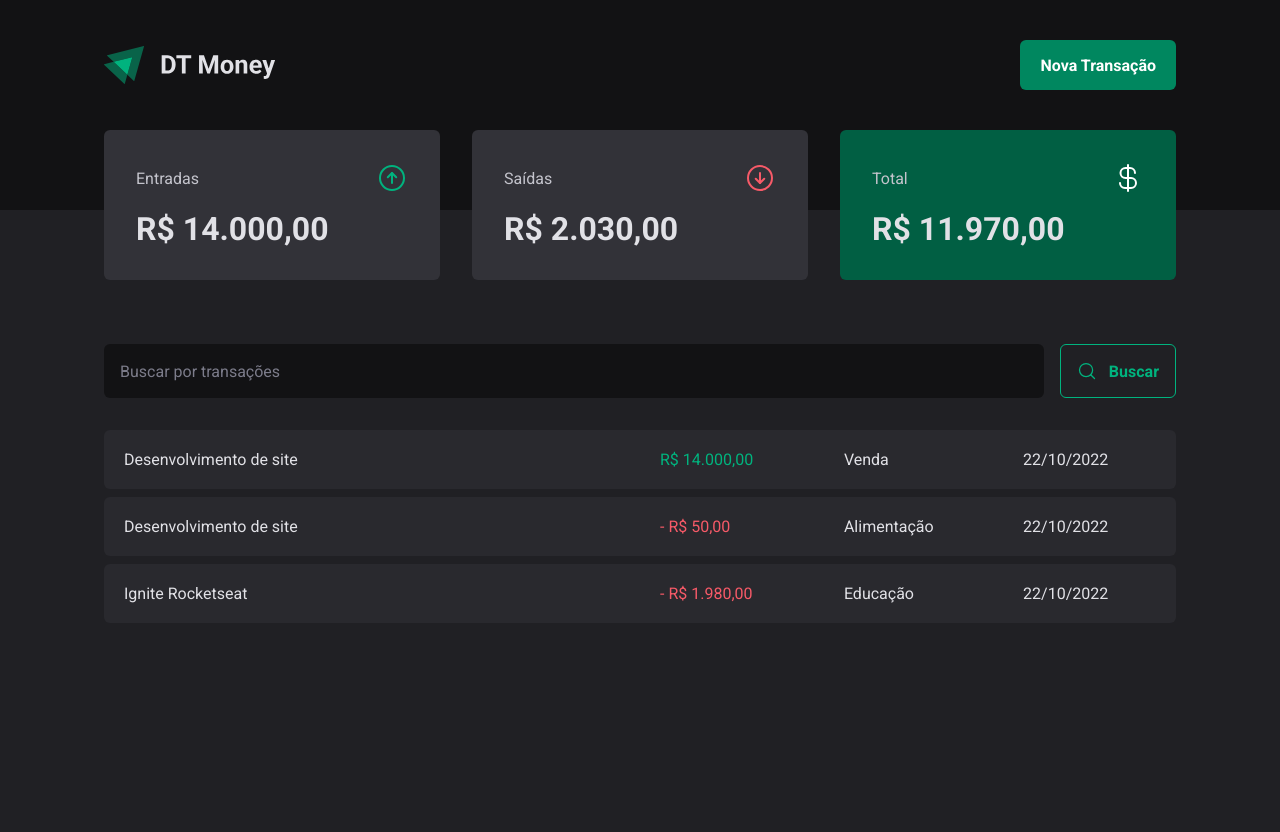
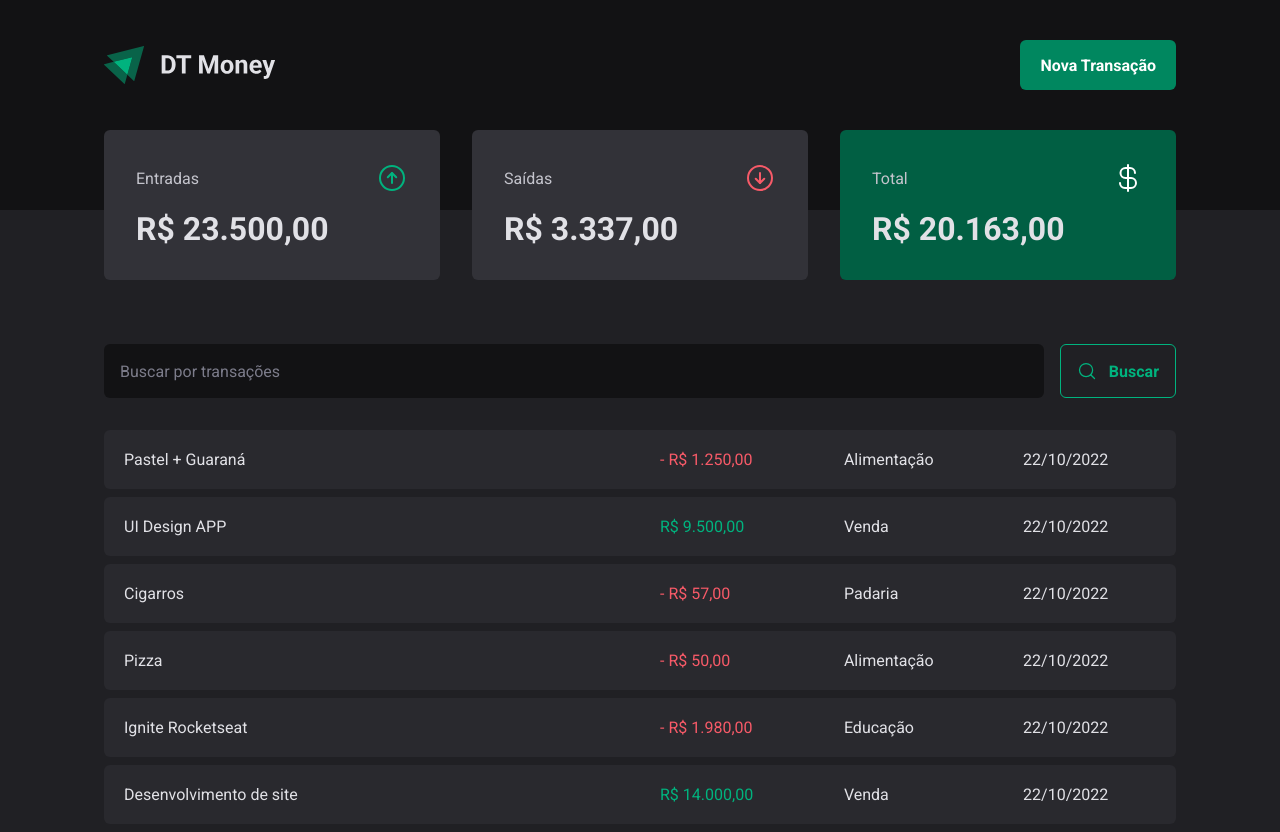
Before and after one commit to leoziondev/ignite-2022-dt-money, a React (Vite) app: page / in a window 1280 px wide. Before the commit the page ends 800 px from the top, so only its background shows below. Built offline with nearby package versions, Linux system fonts and the light colour scheme; data requests are answered from the project's data file.

Commit message:
create new transaction

```diff
--- a/server.json
+++ b/server.json
@@ -10,7 +10,7 @@
     },
     {
       "id": 2,
-      "description": "Desenvolvimento de site",
+      "description": "Pizza",
       "type": "outcome",
       "category": "Alimentação",
       "price": 50,
@@ -23,6 +23,30 @@
       "category": "Educação",
       "price": 1980,
       "createdAt": "2022-10-22T09:31:27.707Z"
+    },
+    {
+      "description": "Cigarros",
+      "price": 57,
+      "category": "Padaria",
+      "type": "outcome",
+      "createdAt": "2022-10-22T22:45:21.772Z",
+      "id": 4
+    },
+    {
+      "description": "UI Design APP",
+      "price": 9500,
+      "category": "Venda",
+      "type": "income",
+      "createdAt": "2022-10-22T22:48:31.365Z",
+      "id": 5
+    },
+    {
+      "description": "Pastel + Guaraná",
+      "price": 1250,
+      "category": "Alimentação",
+      "type": "outcome",
+      "createdAt": "2022-10-22T23:10:19.175Z",
+      "id": 6
     }
   ]
 }
--- a/src/components/NewTransactionModal/index.tsx
+++ b/src/components/NewTransactionModal/index.tsx
@@ -1,3 +1,5 @@
+import { useContext } from 'react';
+import { TransactionsContext } from '../../contexts/TransactionsContext';
 import * as Dialog from '@radix-ui/react-dialog'
 import { useForm, Controller } from "react-hook-form";
 import * as z from 'zod'
@@ -16,10 +18,13 @@ const newTransactionFormSchema = z.object({
 type NewTransactionFormInputs = z.infer<typeof newTransactionFormSchema>;
 
 export function NewTransactionModal() {
+  const { createTransaction } = useContext(TransactionsContext)
+
   const {
     control,
     register,
     handleSubmit,
+    reset,
     formState: {isSubmitting}
   } = useForm<NewTransactionFormInputs>({
     resolver: zodResolver(newTransactionFormSchema),
@@ -29,8 +34,16 @@ export function NewTransactionModal() {
   })
 
   async function handleCreateNewTransaction(data: NewTransactionFormInputs) {
-    await new Promise(resolve => setTimeout(resolve, 2000))
-    console.log(data)
+    const { description, price, category, type } = data
+
+    await createTransaction({
+      description,
+      price,
+      category,
+      type,
+    })
+
+    reset()
   }
 
   return (
--- a/src/contexts/TransactionsContext.tsx
+++ b/src/contexts/TransactionsContext.tsx
@@ -10,9 +10,17 @@ interface Transaction {
   createdAt: string;
 }
 
+interface CreateTransactionInput {
+  description: string;
+  price: number;
+  category: string;
+  type: 'income' | 'outcome';
+}
+
 interface TransactionContextType {
   transactions: Transaction[];
-  fetchTransactions: (query?: string) => Promise<void>
+  fetchTransactions: (query?: string) => Promise<void>,
+  createTransaction: (data: CreateTransactionInput) => Promise<void>
 }
 
 interface TransactionsProviderProps {
@@ -27,11 +35,27 @@ export function TransactionsProvider({ children }: TransactionsProviderProps) {
   async function fetchTransactions(query?: string) {
     const response = await api.get('/transactions', {
       params: {
+        _sort: 'createdAt',
+        _order: 'desc',
         q: query,
       }
     })
 
     setTransactions(response.data)
+  }
+
+  async function createTransaction(data: CreateTransactionInput) {
+    const { description, price, category, type } = data
+
+    const response = await api.post('/transactions', {
+      description,
+      price,
+      category,
+      type,
+      createdAt: new Date()
+    })
+
+    setTransactions(state => [response.data, ...state])
   }
 
   useEffect(() => {
@@ -42,6 +66,7 @@ export function TransactionsProvider({ children }: TransactionsProviderProps) {
     <TransactionsContext.Provider value={{
       transactions,
       fetchTransactions,
+      createTransaction,
     }}>
       {children}
     </TransactionsContext.Provider>
```
